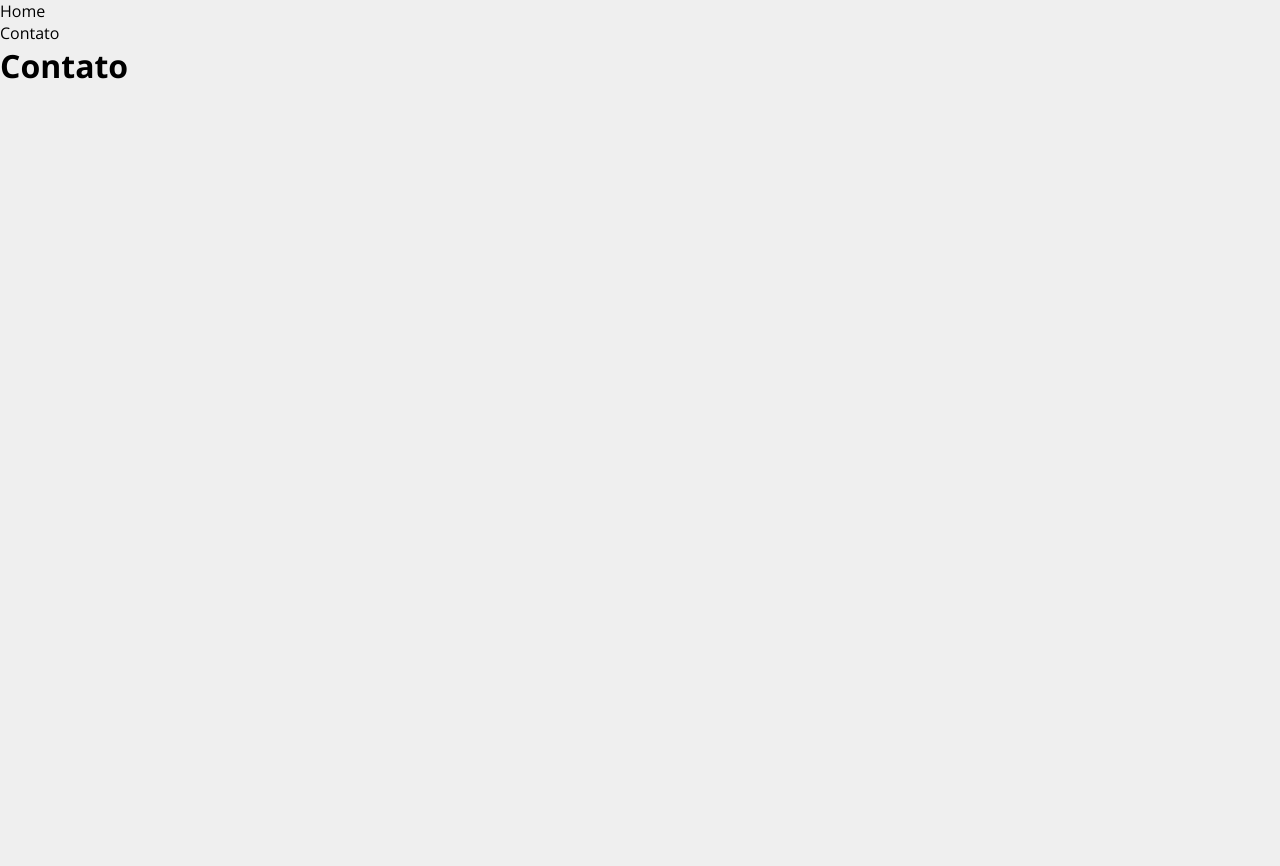
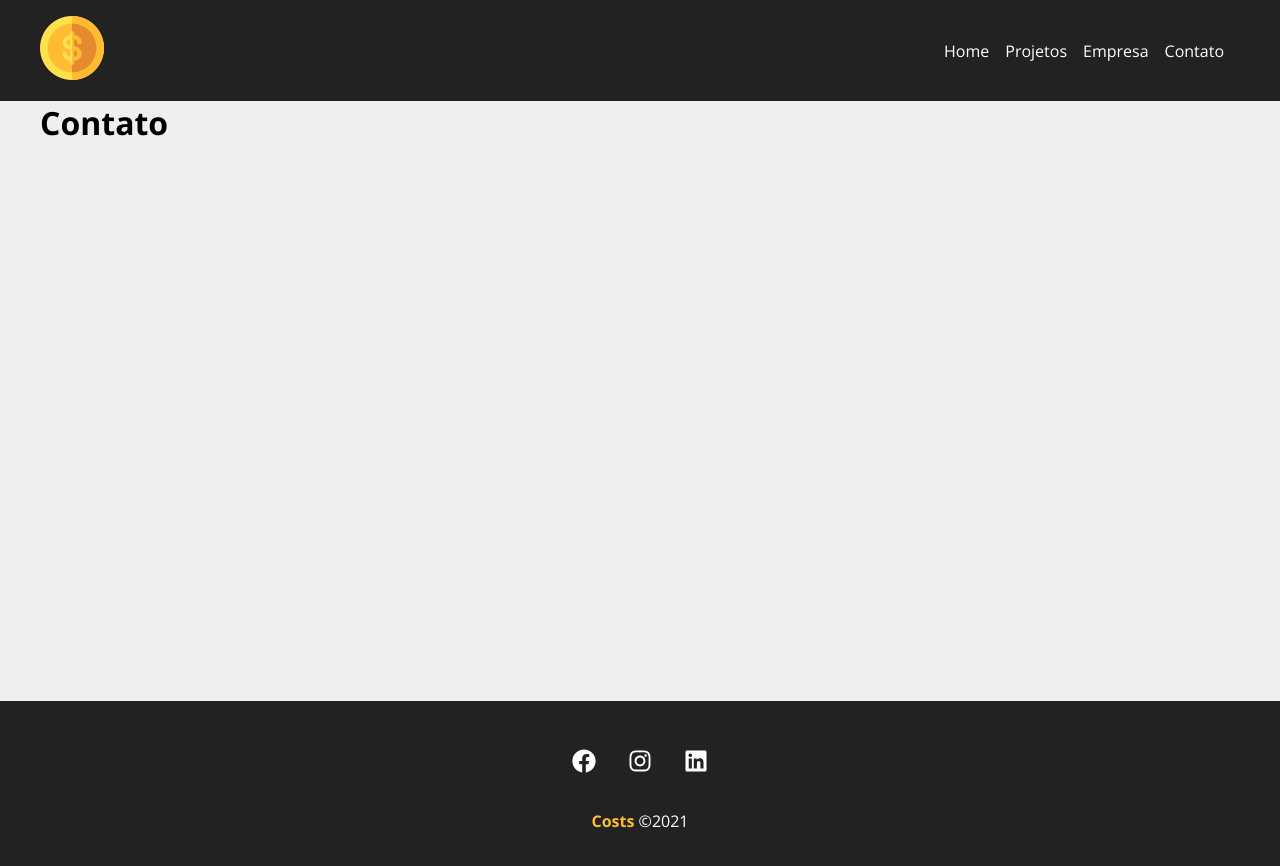
Before and after one commit to rafael-a-s/gerenciador-de-projetos-reactjs, a React (Create React App) app: page /contact in a window 1280 px wide. Shown: the top 866 px of the page. Before the commit the page ends 800 px from the top, so only its background shows below. Built offline with nearby package versions, Linux system fonts and the light colour scheme.

Commit message:
Nav bar e footer feitos

```diff
--- a/src/App.js
+++ b/src/App.js
@@ -1,18 +1,24 @@
-import {BrowserRouter as Router,Switch, Route} from 'react-router-dom'
+import {BrowserRouter as Router,Switch, Route, Link} from 'react-router-dom'
 import Home from './components/pages/Home'
 import Company from './components/pages/Company'
 import Contact from './components/pages/Contact'
 import NewProject from './components/pages/NewProject'
+
+import Container from './components/layout/Container'
+import NavBar from './components/layout/NavBar'
+import Footer from './components/layout/Footer'
+import Projects from './components/pages/Projects'
 function App() {
   return (
     <Router>
-      <ul>
-        <li>Home</li>
-        <li>Contato</li>
-      </ul>
+      <NavBar/>
       <Switch>
+        <Container customClass='min-height'>
             <Route exact path='/'>
               <Home />
+            </Route>
+            <Route path='/Projects' >
+              <Projects/>
             </Route>
             <Route path='/company' >
               <Company />
@@ -20,13 +26,10 @@
             <Route path='/contact' >
               <Contact />
             </Route>
-        <Route path='/newproject' >
-          <NewProject />
-        </Route>
 
-
+          </Container>
       </Switch>
-
+      <Footer/>
 
     </Router>
   );
--- /dev/null
+++ b/src/components/layout/Container.jsx
@@ -0,0 +1,10 @@
+import styles from './Container.module.css'
+
+function Container(props){
+  return(
+    <div className={`${styles.container} ${styles[props.customClass]}`}>
+      {props.children}
+    </div>
+  )
+}
+export default Container
--- /dev/null
+++ b/src/components/layout/Container.module.css
@@ -0,0 +1,19 @@
+.container{
+  width: 75rem;
+  display: flex;
+  justify-content: space-between;
+  margin: 0 auto;
+  flex-wrap: wrap;
+
+}
+
+.min-height{
+ min-height: 75% ;
+}
+.start{
+  justify-content: flex-start;
+}
+.column{
+  flex-direction: column;
+  justify-content: flex-start;
+}
--- /dev/null
+++ b/src/components/layout/Footer.jsx
@@ -0,0 +1,16 @@
+import {FaFacebook, FaInstagram, FaLinkedin} from 'react-icons/fa'
+import styles from './Footer.module.css'
+
+function Footer(){
+  return(
+    <footer className={styles.footer}>
+      <ul className={styles.social_list}>
+        <li><FaFacebook/></li>
+        <li><FaInstagram/></li>
+        <li><FaLinkedin/></li>
+      </ul>
+      <p className={styles.copy_right}><span>Costs</span> &copy;2021</p>
+    </footer>
+  )
+}
+export default Footer
--- /dev/null
+++ b/src/components/layout/Footer.module.css
@@ -0,0 +1,30 @@
+.footer{
+  background-color: #222;
+  color: #fff;
+  padding: 3rem;
+  text-align: center;
+}
+.social_list{
+  display: flex;
+  justify-content: center;
+  list-style: none;
+}
+.social_list li{
+  margin: 0 1rem;
+}
+.social_list li:hover{
+  color: #ffbb33
+}
+.social_list svg{
+  font-size: 1.5rem;
+  cursor: pointer;
+}
+
+.copy_right{
+  margin-top: 2rem;
+
+}
+.copy_right span{
+  font-weight: bold;
+  color: #ffbb33;
+}
--- /dev/null
+++ b/src/components/layout/NavBar.jsx
@@ -0,0 +1,23 @@
+import {Link} from 'react-router-dom'
+import Container from './Container'
+import styles from './NavBar.module.css'
+import logo from '../../img/costs_logo.png'
+function NavBar(){
+  return(
+    <nav className={styles.navbar}>
+        <Container>
+          <Link to='/'>
+            <img src={logo} alt="Costs" />
+          </Link>
+          <ul className={styles.list}>
+            <li className={styles.item}><Link to='/'>Home</Link></li>
+            <li className={styles.item}><Link to='Projects'>Projetos</Link></li>
+            <li className={styles.item}><Link to='/Company'>Empresa</Link></li>
+            <li className={styles.item}><Link to='/Contact'>Contato</Link></li>
+
+          </ul>
+        </Container>
+    </nav>
+  )
+}
+export default NavBar
--- /dev/null
+++ b/src/components/layout/NavBar.module.css
@@ -0,0 +1,25 @@
+.navbar{
+  display: flex;
+  justify-content: space-between;
+  background-color: #222;
+  padding: 1rem;
+}
+
+.list{
+  display:  flex;
+  list-style: none;
+  align-items: center;
+}
+
+.item{
+  margin-right: 1rem;
+}
+.item a{
+  text-decoration: none;
+  color: #fff;
+
+}
+.item a:hover{
+  color: #ffbb33;
+  text-decoration: none;
+}
--- /dev/null
+++ b/src/components/pages/Projects.jsx
@@ -0,0 +1,4 @@
+function Projects(){
+  return <h1>Projects</h1>
+}
+export default Projects
```
Lines whose indentation alone changed are shown as unchanged.
